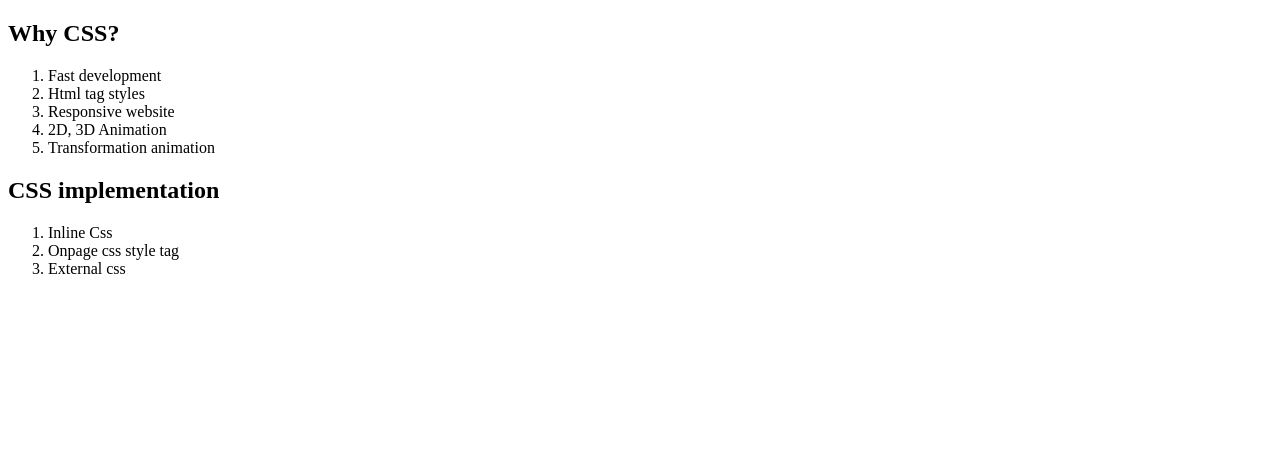
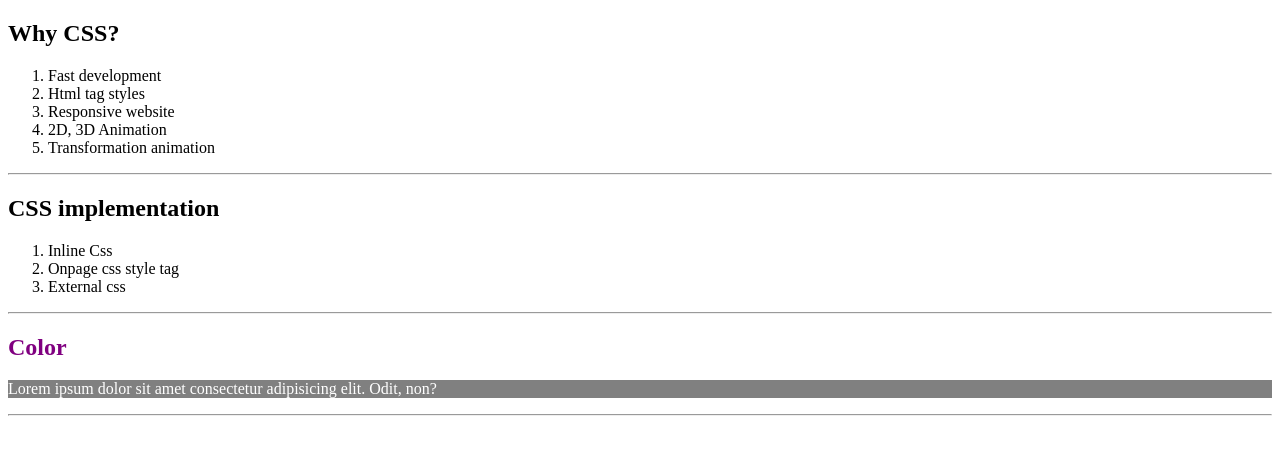
Before and after one commit to Emam-Bokhari/Learn-CSS3, a plain HTML site: page Class1-15/Revise1-15/index.html in a window 1280 px wide. Drawn offline with Linux system fonts and the light colour scheme.

Commit message:
color,background

```diff
--- a/Class1-15/Revise1-15/index.html
+++ b/Class1-15/Revise1-15/index.html
@@ -39,6 +39,7 @@
             <li>Transformation animation</li>
         </ol>
     </section>
+    <hr>
     <!-- Css implementation -->
     <section>
         <h2>CSS implementation</h2>
@@ -48,6 +49,15 @@
             <li>External css</li>
         </ol>
     </section>
+    <hr>
+
+    <!-- color, background -->
+    <section>
+        <h2 style="color:purple;">Color</h2>
+        <p style="background-color:gray;color:white;">Lorem ipsum dolor sit amet consectetur adipisicing elit. Odit,
+            non?</p>
+    </section>
+    <hr>
 </body>
 
 </html>
```
Lines whose indentation alone changed are shown as unchanged.
